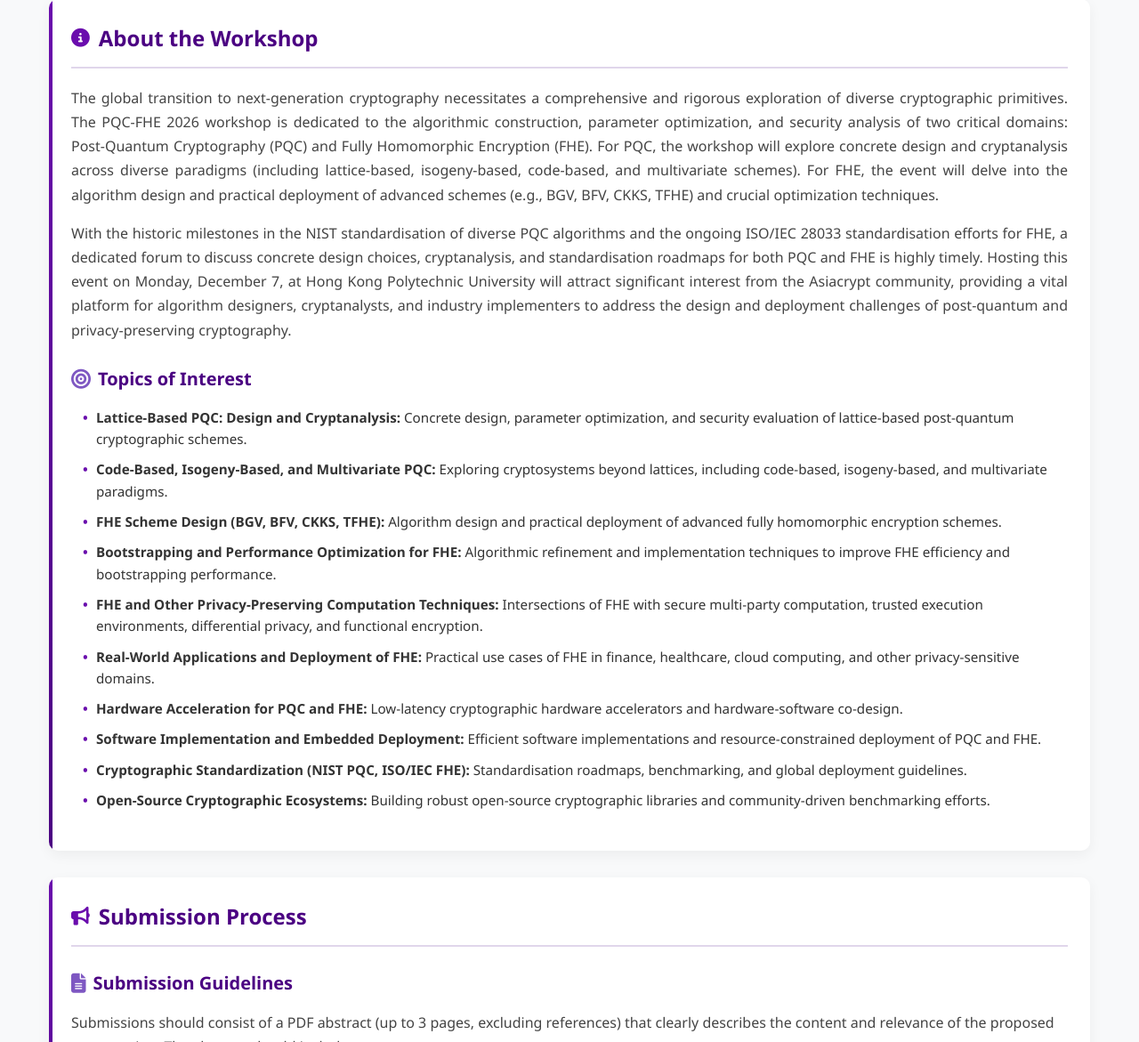
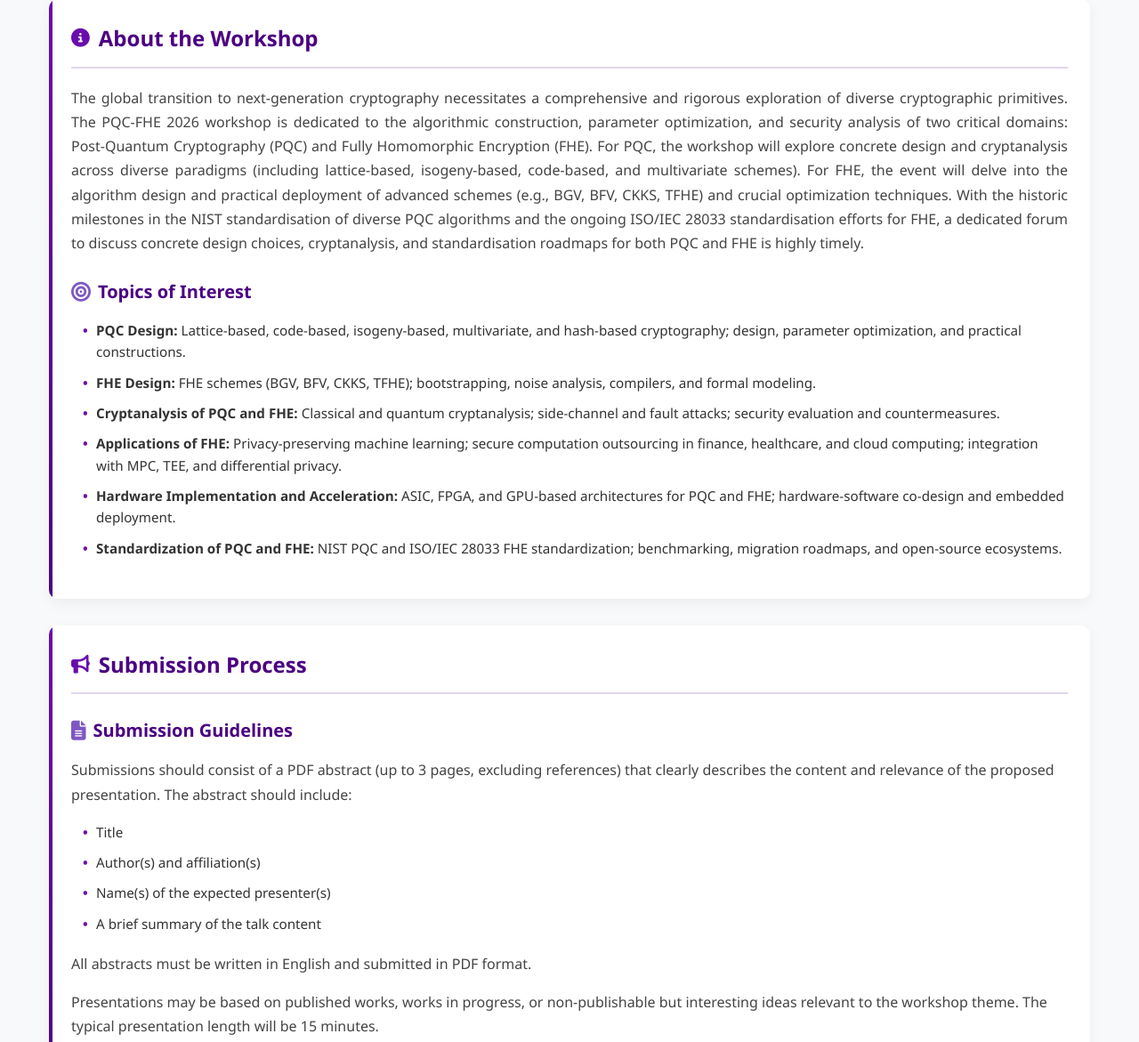
Before and after one commit to PQC-FHE-workshop/PQC-FHE-2026, a plain HTML site: page index.html in a window 1280 px wide. Shown: the part 357-1528 px from the top of the page at 89% size. Drawn offline with Linux system fonts and the light colour scheme.

Commit message:
Add files via upload

```diff
--- a/index.html
+++ b/index.html
@@ -793,26 +793,19 @@
         <section id="about" class="content">
             <h2><i class="fas fa-info-circle"></i> About the Workshop</h2>
             <p style="text-align: justify;">
-                The global transition to next-generation cryptography necessitates a comprehensive and rigorous exploration of diverse cryptographic primitives. The PQC-FHE 2026 workshop is dedicated to the algorithmic construction, parameter optimization, and security analysis of two critical domains: Post-Quantum Cryptography (PQC) and Fully Homomorphic Encryption (FHE). For PQC, the workshop will explore concrete design and cryptanalysis across diverse paradigms (including lattice-based, isogeny-based, code-based, and multivariate schemes). For FHE, the event will delve into the algorithm design and practical deployment of advanced schemes (e.g., BGV, BFV, CKKS, TFHE) and crucial optimization techniques.
-            </p>
-            <p style="text-align: justify;">
-                With the historic milestones in the NIST standardisation of diverse PQC algorithms and the ongoing ISO/IEC 28033 standardisation efforts for FHE, a dedicated forum to discuss concrete design choices, cryptanalysis, and standardisation roadmaps for both PQC and FHE is highly timely. Hosting this event on Monday, December 7, at Hong Kong Polytechnic University will attract significant interest from the Asiacrypt community, providing a vital platform for algorithm designers, cryptanalysts, and industry implementers to address the design and deployment challenges of post-quantum and privacy-preserving cryptography.
+                The global transition to next-generation cryptography necessitates a comprehensive and rigorous exploration of diverse cryptographic primitives. The PQC-FHE 2026 workshop is dedicated to the algorithmic construction, parameter optimization, and security analysis of two critical domains: Post-Quantum Cryptography (PQC) and Fully Homomorphic Encryption (FHE). For PQC, the workshop will explore concrete design and cryptanalysis across diverse paradigms (including lattice-based, isogeny-based, code-based, and multivariate schemes). For FHE, the event will delve into the algorithm design and practical deployment of advanced schemes (e.g., BGV, BFV, CKKS, TFHE) and crucial optimization techniques. With the historic milestones in the NIST standardisation of diverse PQC algorithms and the ongoing ISO/IEC 28033 standardisation efforts for FHE, a dedicated forum to discuss concrete design choices, cryptanalysis, and standardisation roadmaps for both PQC and FHE is highly timely.
             </p>
 
 
 
             <h3><i class="fas fa-bullseye"></i> Topics of Interest</h3>
             <ul>
-                <li><strong>Lattice-Based PQC: Design and Cryptanalysis:</strong> Concrete design, parameter optimization, and security evaluation of lattice-based post-quantum cryptographic schemes.</li>
-                <li><strong>Code-Based, Isogeny-Based, and Multivariate PQC:</strong> Exploring cryptosystems beyond lattices, including code-based, isogeny-based, and multivariate paradigms.</li>
-                <li><strong>FHE Scheme Design (BGV, BFV, CKKS, TFHE):</strong> Algorithm design and practical deployment of advanced fully homomorphic encryption schemes.</li>
-                <li><strong>Bootstrapping and Performance Optimization for FHE:</strong> Algorithmic refinement and implementation techniques to improve FHE efficiency and bootstrapping performance.</li>
-                <li><strong>FHE and Other Privacy-Preserving Computation Techniques:</strong> Intersections of FHE with secure multi-party computation, trusted execution environments, differential privacy, and functional encryption.</li>
-                <li><strong>Real-World Applications and Deployment of FHE:</strong> Practical use cases of FHE in finance, healthcare, cloud computing, and other privacy-sensitive domains.</li>
-                <li><strong>Hardware Acceleration for PQC and FHE:</strong> Low-latency cryptographic hardware accelerators and hardware-software co-design.</li>
-                <li><strong>Software Implementation and Embedded Deployment:</strong> Efficient software implementations and resource-constrained deployment of PQC and FHE.</li>
-                <li><strong>Cryptographic Standardization (NIST PQC, ISO/IEC FHE):</strong> Standardisation roadmaps, benchmarking, and global deployment guidelines.</li>
-                <li><strong>Open-Source Cryptographic Ecosystems:</strong> Building robust open-source cryptographic libraries and community-driven benchmarking efforts.</li>
+                <li><strong>PQC Design:</strong> Lattice-based, code-based, isogeny-based, multivariate, and hash-based cryptography; design, parameter optimization, and practical constructions.</li>
+                <li><strong>FHE Design:</strong> FHE schemes (BGV, BFV, CKKS, TFHE); bootstrapping, noise analysis, compilers, and formal modeling.</li>
+                <li><strong>Cryptanalysis of PQC and FHE:</strong> Classical and quantum cryptanalysis; side-channel and fault attacks; security evaluation and countermeasures.</li>
+                <li><strong>Applications of FHE:</strong> Privacy-preserving machine learning; secure computation outsourcing in finance, healthcare, and cloud computing; integration with MPC, TEE, and differential privacy.</li>
+                <li><strong>Hardware Implementation and Acceleration:</strong> ASIC, FPGA, and GPU-based architectures for PQC and FHE; hardware-software co-design and embedded deployment.</li>
+                <li><strong>Standardization of PQC and FHE:</strong> NIST PQC and ISO/IEC 28033 FHE standardization; benchmarking, migration roadmaps, and open-source ecosystems.</li>
             </ul>
         </section>
 
@@ -829,7 +822,7 @@
                 <li>A brief summary of the talk content</li>
             </ul>
             <p>All abstracts must be written in English and submitted in PDF format.</p>
-            <p>Presentations may be based on published works, works in progress, or non-publishable but interesting ideas relevant to the workshop theme. The typical presentation length will be 30 minutes.</p>
+            <p>Presentations may be based on published works, works in progress, or non-publishable but interesting ideas relevant to the workshop theme. The typical presentation length will be 15 minutes.</p>
             <p>Submissions should be sent to <a href="mailto:wangruida@iie.ac.cn">wangruida@iie.ac.cn</a>.</p>
 
             <h3 class="hidden-names"><i class="fas fa-users-cog"></i> Potential Committee Members</h3>
@@ -943,13 +936,10 @@
                     <div class="organizer-avatar">
                         <i class="fas fa-user-tie"></i>
                     </div>
-                    <h3>Ruida Wang</h3>
+                    <h3><a href="https://ruida-wang.github.io/" target="_blank" style="color: #4b0082;">Ruida Wang</a></h3>
                     <span class="organizer-title">Institute of Information Engineering, Chinese Academy of Sciences (IIE, CAS)</span>
                     <a href="mailto:wangruida@iie.ac.cn" class="organizer-email">
                         <i class="fas fa-envelope"></i> wangruida@iie.ac.cn
-                    </a>
-                    <a href="https://ruida-wang.github.io/" target="_blank" class="organizer-email" style="margin-top: 5px;">
-                        <i class="fas fa-globe"></i> Homepage
                     </a>
                 </div>
             </div>
```
